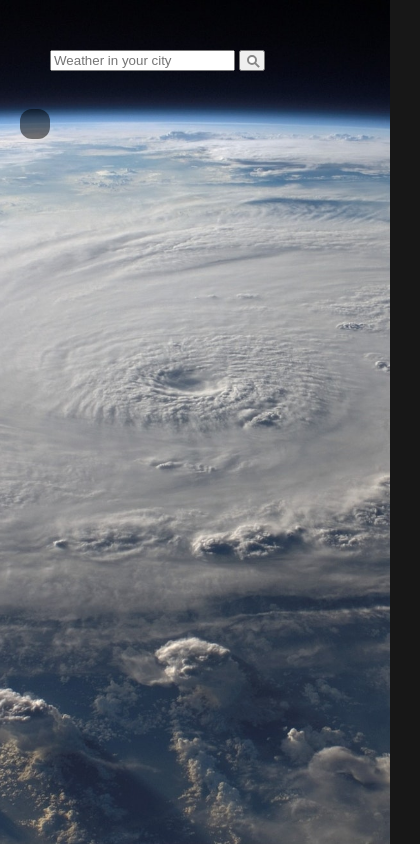
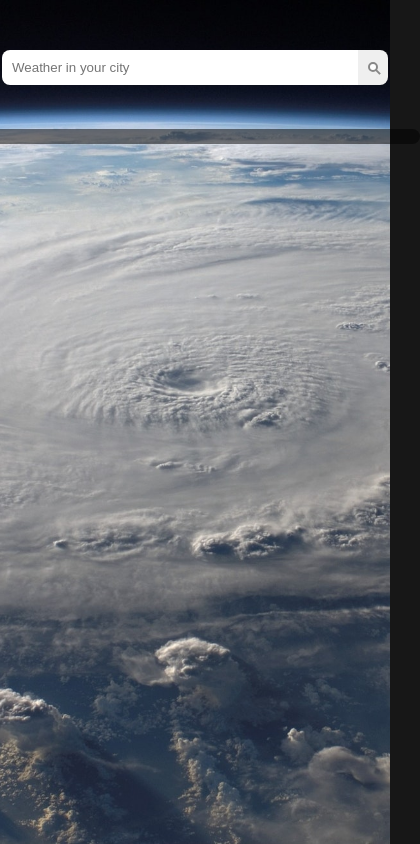
Before and after one commit to mbdeviant/weather-app, a plain HTML site: page index.html in a window 390 px wide. Shown: the whole page, 420 px wide, since content can reach past the window. Drawn offline with Linux system fonts and the light colour scheme; files whose address does not match are found by name.

Commit message:
align page elements vertically

```diff
--- a/style.css
+++ b/style.css
@@ -1,13 +1,15 @@
+@import url("https://fonts.googleapis.com/css2?family=Poppins&display=swap");
+
 html,
 body {
     background-color: #171717;
-    font-family: sans-serif;
     width: 100%;
     height: 100%;
     padding: 0;
     margin: 0 auto;
 }
 body {
+    font-family: "Poppins";
     background-image: url("/dist/assets/background.jpg");
     background-repeat: no-repeat;
     background-position: center center;
@@ -22,24 +24,45 @@ body {
     justify-content: flex-start;
 }
 .search-container {
+    display: flex;
     align-self: flex-start;
-    padding: 50px 0px 10px 50px;
+    margin-left: 20px;
+    padding-top: 50px;
+    padding-bottom: 8px;
+    width: 450px;
+}
+#searchbar {
+    width: 420px;
+    padding: 10px;
+    border: none;
+    border-radius: 8px 0 0 8px;
 }
 
 #searchbar:focus {
     outline: none;
 }
+#search-button {
+    padding: 10px;
+    border: none;
+    border-radius: 0 8px 8px 0;
+}
+
 #error-message {
+    width: 434px;
     height: 20px;
-    color: white;
-    margin-top: 8px;
+    color: red;
+    padding: 0 8px 8px 8px;
+    margin-left: 20px;
+    margin-bottom: 8px;
+    border-radius: 8px;
 }
 .weather-container {
     display: flex;
     align-self: flex-start;
-    padding: 30px 0px 0px 30px;
+    padding: 15px 0px 0px 30px;
     margin-left: 20px;
-    border-radius: 12px;
+    border-radius: 8px;
+    width: 420px;
     background-color: rgba(0, 0, 0, 0.5);
 }
 
@@ -47,10 +70,10 @@ body {
     display: flex;
     align-items: flex-start;
     justify-content: space-between;
+    height: fit-content;
 }
 h2 {
-    margin-top: 0px;
-    margin-bottom: 40px;
+    margin: 0;
 }
 
 .temp-toggle {
@@ -61,6 +84,7 @@ h2 {
     gap: 5px;
     font-size: 16px;
     padding: 0px;
+    margin-right: 14px;
     color: white;
     background-color: transparent;
     border: transparent;
@@ -77,13 +101,14 @@ h2 {
     color: white;
     align-self: center;
     width: 420px;
-    padding: 14px 14px 14px 0px;
+    padding: 14px 0px;
 }
 
 .capitalize {
     text-transform: capitalize;
 }
 .active {
+    color: wheat;
     font-weight: 700;
 }
 
@@ -113,3 +138,25 @@ button:hover {
     -ms-transform: rotate(45deg);
     -o-transform: rotate(45deg);
 }
+@media (max-width: 500px) {
+    .weather-container {
+        align-self: center;
+        width: 420px;
+        margin: 0;
+    }
+    .search-container {
+        width: 420px;
+        display: flex;
+        justify-content: center;
+        margin: 0;
+        align-self: center;
+    }
+    #searchbar {
+        width: 80%;
+    }
+    #error-message {
+        width: 80%;
+        margin-left: 0px;
+        align-self: center;
+    }
+}
```
